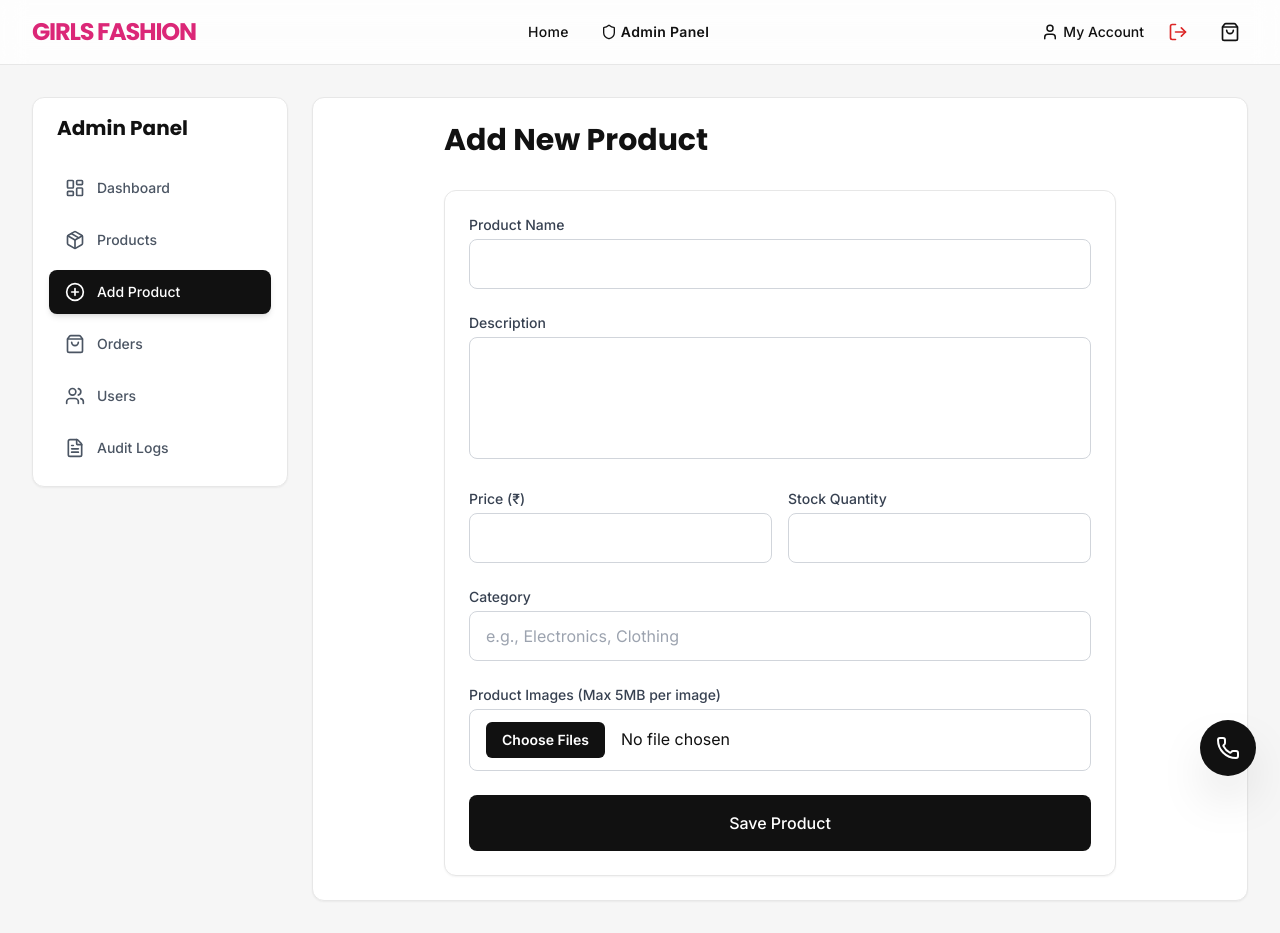
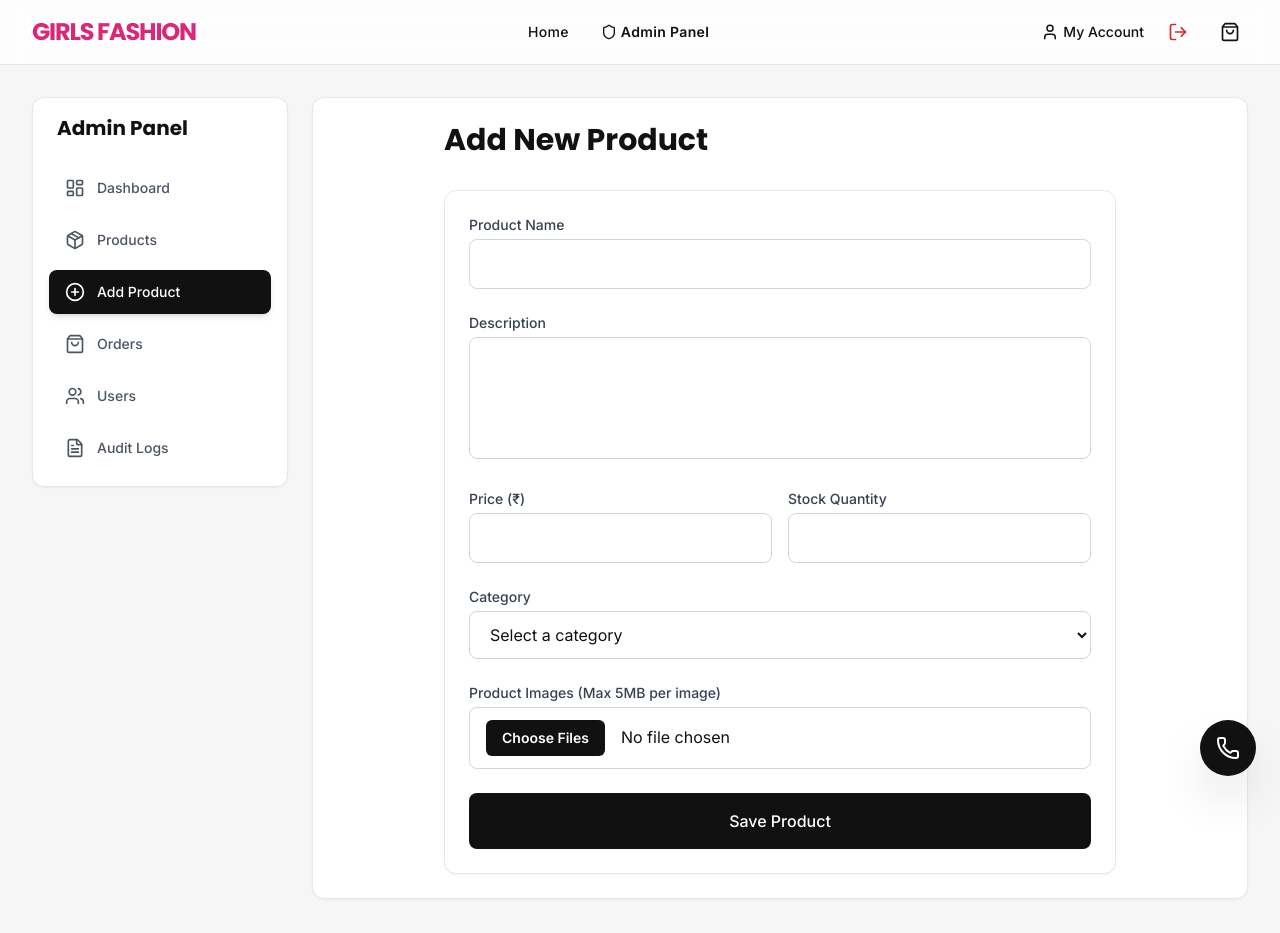
Before and after one commit to manikkori/mystore, a React (Vite) app in the folder frontend/: page /admin/add-product in a window 1280 px wide. Built offline with nearby package versions, Linux system fonts and the light colour scheme; no server answers; sample sign-in values are in the browser's storage.

Commit message:
Update product category input to use a select dropdown

```diff
--- a/frontend/src/pages/admin/AddProduct.jsx
+++ b/frontend/src/pages/admin/AddProduct.jsx
@@ -128,15 +128,21 @@ const AddProduct = () => {
           <label className="block text-sm font-medium text-gray-700 mb-1">
             Category
           </label>
-          <input
-            type="text"
+          <select
             name="category"
-            placeholder="e.g., Electronics, Clothing"
             value={formData.category}
             onChange={handleChange}
             required
-            className="w-full px-4 py-3 rounded-lg border border-gray-300 focus:ring-2 focus:ring-brand-900 outline-none"
-          />
+            className="w-full px-4 py-3 rounded-lg border border-gray-300 focus:ring-2 focus:ring-brand-900 outline-none bg-white"
+          >
+            <option value="" disabled>Select a category</option>
+            <option value="Tops">Tops</option>
+            <option value="Dresses">Dresses</option>
+            <option value="Jeans">Jeans</option>
+            <option value="Ethnic">Ethnic</option>
+            <option value="Winterwear">Winterwear</option>
+            <option value="Activewear">Activewear</option>
+          </select>
         </div>
 
         <div>
--- a/frontend/src/pages/admin/EditProduct.jsx
+++ b/frontend/src/pages/admin/EditProduct.jsx
@@ -97,14 +97,20 @@ const EditProduct = () => {
         </div>
         <div>
           <label className="block text-sm font-medium text-gray-700">Category</label>
-          <input
-            type="text"
+          <select
             required
-            placeholder="e.g. Electronics, Clothing"
-            className="mt-1 block w-full rounded-md border border-gray-300 px-3 py-2"
+            className="mt-1 block w-full rounded-md border border-gray-300 px-3 py-2 bg-white"
             value={formData.category}
             onChange={(e) => setFormData({ ...formData, category: e.target.value })}
-          />
+          >
+            <option value="" disabled>Select a category</option>
+            <option value="Tops">Tops</option>
+            <option value="Dresses">Dresses</option>
+            <option value="Jeans">Jeans</option>
+            <option value="Ethnic">Ethnic</option>
+            <option value="Winterwear">Winterwear</option>
+            <option value="Activewear">Activewear</option>
+          </select>
         </div>
         <div className="pt-4">
           <button type="submit" className="w-full bg-brand-900 text-white py-2 px-4 rounded-md hover:bg-brand-800">
```
